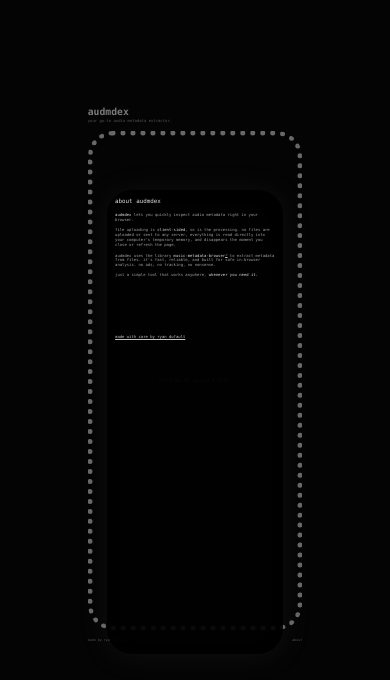
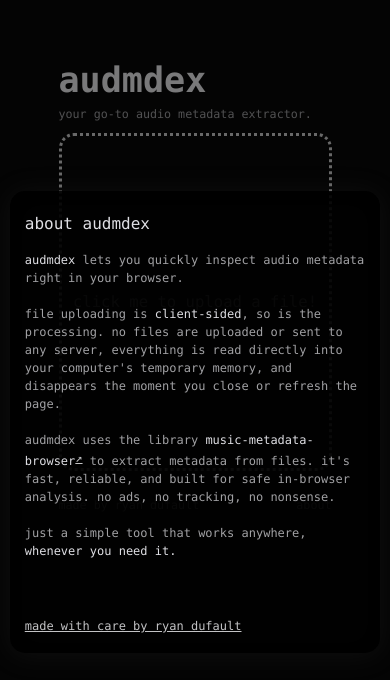
Before and after one commit to ryandufault/audmdex, a Vue app in the folder audmdex/: page / in a window 390 px wide. Both pictures are taken after a click on the element "about". Shown: the top 680 px of the page. Built offline with nearby package versions, Linux system fonts and the light colour scheme.

Commit message:
responsive (tablet+mobile)

```diff
--- a/audmdex/src/App.vue
+++ b/audmdex/src/App.vue
@@ -135,4 +135,76 @@ footer p {
   cursor: pointer;
   transition: color 0.3s ease;
 }
+
+/* tablet */
+@media (max-width: 1320px) {
+  .app-container {
+    width: 70vw;
+    height: 80vh;
+  }
+
+  .header {
+    margin-bottom: 7vw;
+  }
+
+  h1 {
+    font-size: 6.8vw;
+  }
+
+  h2 {
+    font-size: 2.9vw;
+  }
+
+  footer {
+    padding-bottom: 12vw;
+    margin-top: 7vw;
+  }
+
+  footer a,
+  footer p {
+    font-size: 2vw;
+  }
+}
+
+/* mobile */
+@media (max-width: 768px) {
+  .app-wrapper {
+    padding: 15vw;
+    align-items: flex-start;
+    justify-content: flex-start;
+    height: auto;
+    min-height: 100vh;
+  }
+
+  .app-container {
+    width: 100%;
+    height: auto;
+  }
+
+  .header {
+    margin-bottom: 3vw;
+  }
+
+  h1 {
+    font-size: 9vw;
+    margin-bottom: 2vw;
+    justify-self: start;
+  }
+
+  h2 {
+    font-size: 3vw;
+    justify-self: start;
+    text-align: center;
+  }
+
+  footer {
+    flex-direction: row;
+    gap: 3vw;
+  }
+
+  footer a,
+  footer p {
+    font-size: 3vw;
+  }
+}
 </style>
--- a/audmdex/src/components/About.vue
+++ b/audmdex/src/components/About.vue
@@ -90,4 +90,77 @@ strong {
   color: #dfdfe4;
   font-weight: normal;
 }
+
+
+/* tablet */
+@media (max-width: 1320px) {
+  .about-container {
+    width: 80vw;
+    height: 70vh;
+    padding: 1.5vw;
+  }
+
+  .about-header {
+    margin-top: 1.5vw;
+    font-size: 3.2vw !important;
+    margin-bottom: 1.5vw;
+  }
+
+  .about-container p {
+    font-size: 2.1vw;
+  }
+
+  a {
+    font-size: 2.1vw;
+  }
+}
+
+/* mobile */
+@media (max-width: 768px) {
+  .about-wrapper {
+    align-items: center;
+  }
+
+  .about-container {
+    width: 90%;
+    height: auto;
+    max-height: 80vh;
+    padding: 20px;
+    border-radius: 15px;
+  }
+
+  .about-header {
+    font-size: 18px !important;
+    margin-bottom: 15px;
+  }
+
+  .about-container p {
+    font-size: 13px;
+    line-height: 1.5;
+  }
+
+  a {
+    font-size: 13px;
+  }
+}
+
+/* sm mobile */
+@media (max-width: 420px) {
+  .about-container {
+    width: 95%;
+    padding: 15px;
+  }
+
+  .about-header {
+    font-size: 16px !important;
+  }
+
+  .about-container p {
+    font-size: 12px;
+  }
+
+  a {
+    font-size: 12px;
+  }
+}
 </style>
--- a/audmdex/src/components/DisplayMetadata.vue
+++ b/audmdex/src/components/DisplayMetadata.vue
@@ -282,4 +282,117 @@ export default {
   color: #cfcfcf;
   font-weight: normal;
 }
+
+/* tablet */
+@media (max-width: 1320px) {
+  .grid-container {
+    grid-template-columns: 1fr;
+    grid-template-rows: auto;
+    gap: 2vw;
+    width: 100%;
+  }
+
+  .album-art {
+    width: 100%;
+    width: 38vw;
+    margin-top: 2vw;
+    margin-bottom: 2vw;
+    grid-column: 1;
+    grid-row: auto;
+    justify-self: start;
+    border: 0.29vh solid #cfcfcf;
+  }
+
+  .dropdown:nth-child(2) {
+    grid-column: 1;
+    grid-row: auto;
+  }
+
+  .dropdown:nth-child(3) {
+    grid-column: 1;
+    grid-row: auto;
+  }
+
+  .dropdown:nth-child(4) {
+    grid-column: 1;
+    grid-row: auto;
+  }
+
+  .dropdown-label {
+    font-size: 2.9vw;
+    padding: 0.5vw;
+  }
+
+  .dropdown-list li {
+    font-size: 2.5vw;
+  }
+
+  .dropdown-toggle:checked ~ .dropdown-list {
+    max-height: 110vw;
+  }
+}
+
+/* mobile */
+@media (max-width: 768px) {
+  .metadata-container {
+    margin-top: 1.5rem;
+  }
+
+  .grid-container {
+    grid-template-columns: 1fr;
+    grid-template-rows: auto;
+    gap: 3vw;
+    width: 100%;
+  }
+
+  .album-art {
+    width: 100%;
+    width: 38vw;
+    grid-column: 1;
+    grid-row: auto;
+  }
+
+  .dropdown:nth-child(2) {
+    grid-column: 1;
+    grid-row: auto;
+  }
+
+  .dropdown:nth-child(3) {
+    grid-column: 1;
+    grid-row: auto;
+  }
+
+  .dropdown:nth-child(4) {
+    grid-column: 1;
+    grid-row: auto;
+  }
+
+  .dropdown-label {
+    font-size: 2.4vw;
+    padding: 10px;
+    border-bottom: 1px solid #cfcfcf;
+  }
+
+  .dropdown-list li {
+    font-size: 2vw;
+    padding: 5px 0;
+  }
+
+  .dropdown-toggle:checked ~ .dropdown-list {
+    max-height: 1000vw;
+    padding: 10px;
+  }
+}
+
+/* sm mobile */
+@media (max-width: 480px) {
+  .dropdown-label {
+    padding: 8px;
+    font-size: 5vw
+  }
+
+  .dropdown-list li {
+    font-size: 4vw;
+  }
+}
 </style>
--- a/audmdex/src/components/FileUpload.vue
+++ b/audmdex/src/components/FileUpload.vue
@@ -180,4 +180,37 @@ export default {
   font-size: 1.2vw;
   transition: color 0.3s ease;
 }
+
+/* tablet */
+@media (max-width: 1320px) {
+  .file-container {
+    min-height: 40vh;
+    border: 0.59vh dotted #cfcfcf;
+    border-radius: 25px;
+  }
+
+  .file-container p {
+    font-size: 3vw;
+  }
+}
+
+/* mobile */
+@media (max-width: 768px) {
+  .file-container {
+    border: 1vw dotted #cfcfcf;
+    border-radius: 15px;
+  }
+
+  .file-container p {
+    font-size: 3.25vw;
+    padding: 10px;
+  }
+}
+
+/* sm mobile */
+@media (max-width: 420px) {
+  .file-container p {
+    font-size: 4vw;
+  }
+}
 </style>
```
